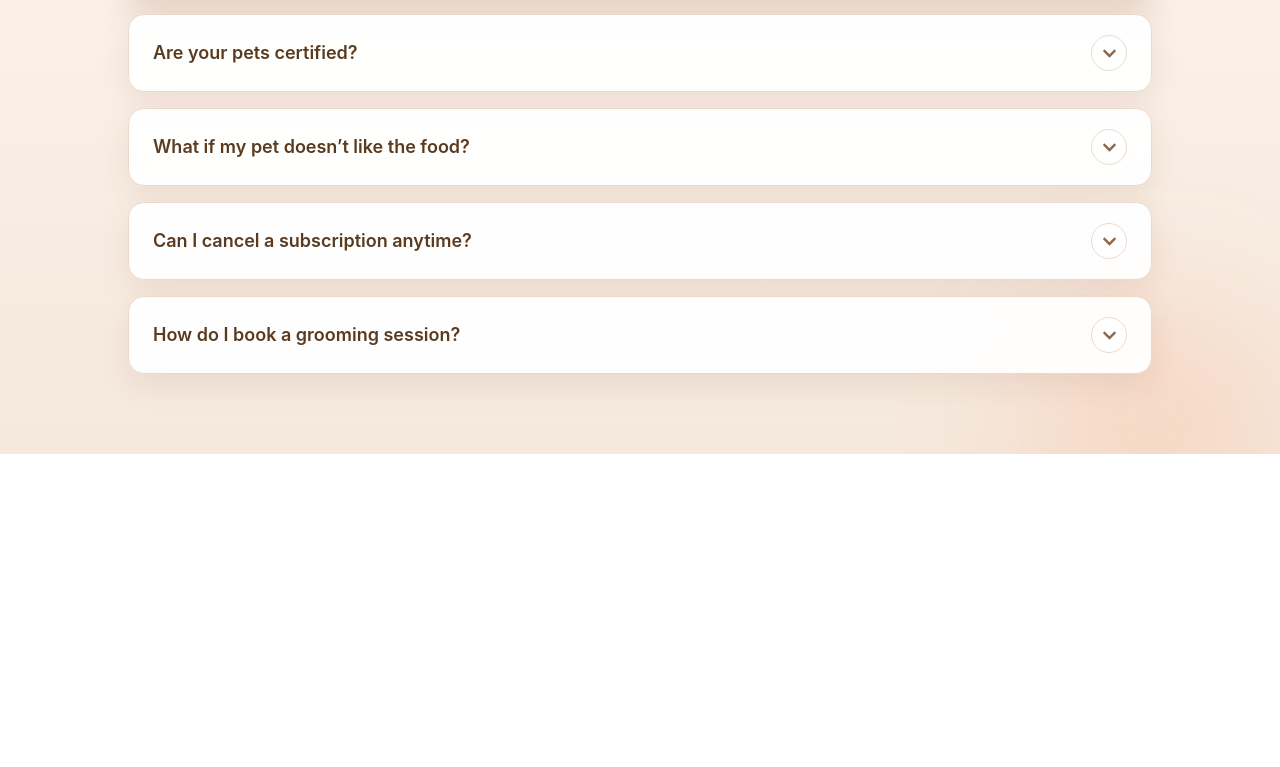
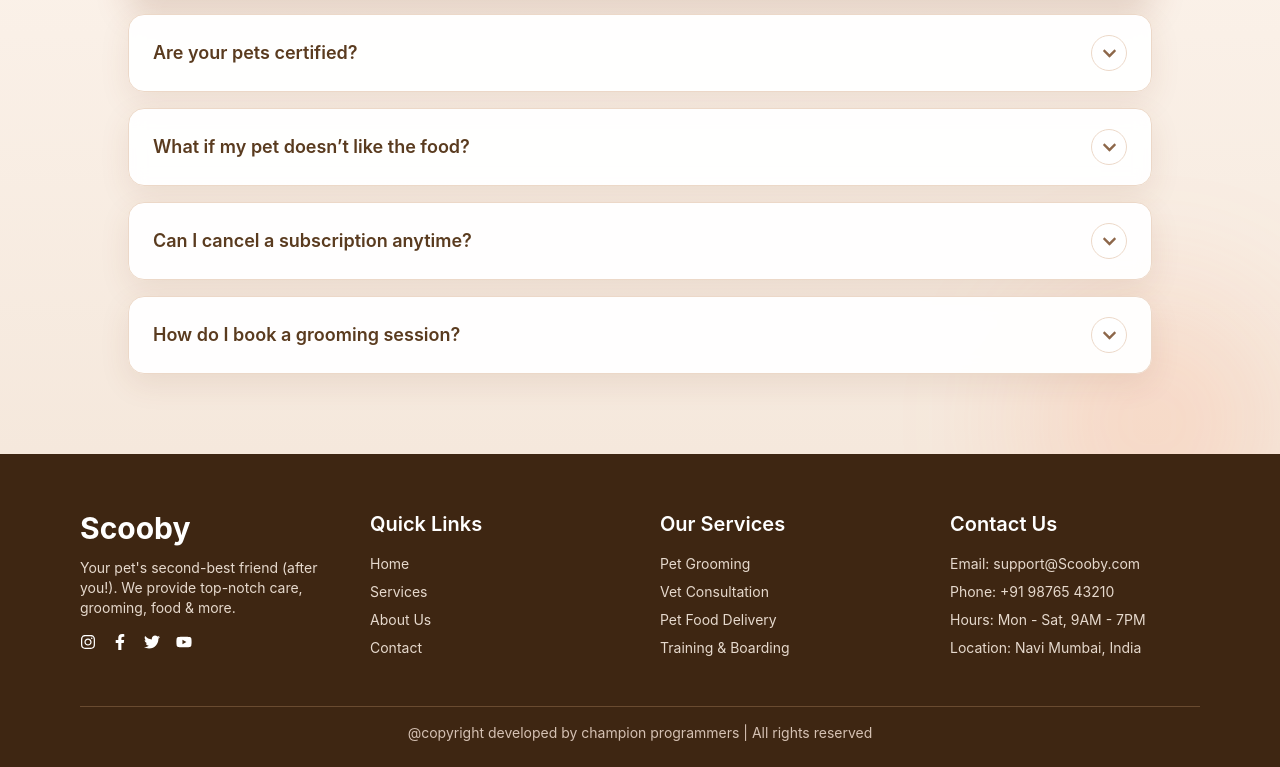
Before and after one commit to nethmalgeesaraux/Tail-Wag-My_pet_Site-, a React (Vite) app: page / in a window 1280 px wide. Shown: the part 4126-4893 px from the top of the page. Before the commit the page ends 4580 px from the top, so only its background shows below. Built offline with nearby package versions, Linux system fonts and the light colour scheme; a web font is replaced by a local one.

Commit message:
Footer and  loader create

```diff
--- a/src/App.jsx
+++ b/src/App.jsx
@@ -1,24 +1,39 @@
-import React from 'react'
-import Navbar from './components/Navbar'
-import Hero from './components/Hero'
-import Services from './components/Services'
-import WhyChooseUs from './components/WhyChooseUs'
-import AboutUs from './components/AboutUs'
-import Testimonials from './components/Testimonials'
-import FAQsAccordion from './components/FAQs'
+import React, { useEffect, useState } from "react";
+import Navbar from "./components/Navbar";
+import Hero from "./components/Hero";
+import Services from "./components/Services";
+import WhyChooseUs from "./components/WhyChooseUs";
+import AboutUs from "./components/AboutUs";
+import Testimonials from "./components/Testimonials";
+import FAQsAccordion from "./components/FAQs";
+import Footer from "./components/Footer";
+import Loader from "./components/Loader";
+const App = () => {
+  const [loading, setLoading] = useState(true);
 
-const App = () => {
+  useEffect(() => {
+    const timer = setTimeout(() => setLoading(false), 1500);
+    return () => clearTimeout(timer);
+  }, []);
+
   return (
     <>
-    <Navbar/>
-    <Hero/>
-    <Services/>
-    <WhyChooseUs/>
-    <AboutUs/>
-    <Testimonials/>
-    <FAQsAccordion/>
+      {loading ? (
+        <Loader />
+      ) : (
+        <>
+          <Navbar />
+          <Hero />
+          <Services />
+          <WhyChooseUs />
+          <AboutUs />
+          <Testimonials />
+          <FAQsAccordion />
+          <Footer />
+        </>
+      )}
     </>
-  )
-}
+  );
+};
 
-export default App
+export default App;
--- /dev/null
+++ b/src/components/Footer.jsx
@@ -0,0 +1,65 @@
+import React from "react";
+import { FaInstagram, FaFacebookF, FaTwitter, FaYoutube } from "react-icons/fa";
+
+const Footer = () => {
+  return (
+    <footer className="bg-[#3e2612] text-white pt-14 pb-6 px-6 md:px-20">
+      <div className="max-w-7xl mx-auto grid grid-cols-1 md:grid-cols-4 gap-10">
+
+        {/* Logo + tagline */}
+        <div>
+          <h2 className="text-3xl font-bold mb-3">Scooby</h2>
+          <p className="text-sm text-[#e6d9cd]">
+            Your pet's second-best friend (after you!). We provide top-notch care, grooming, food & more.
+          </p>
+          <div className="flex gap-4 mt-4">
+            <FaInstagram className="hover:text-[#f9b87e] cursor-pointer" />
+            <FaFacebookF className="hover:text-[#f9b87e] cursor-pointer" />
+            <FaTwitter className="hover:text-[#f9b87e] cursor-pointer" />
+            <FaYoutube className="hover:text-[#f9b87e] cursor-pointer" />
+          </div>
+        </div>
+
+        {/* Quick Links */}
+        <div>
+          <h3 className="text-xl font-semibold mb-4">Quick Links</h3>
+          <ul className="space-y-2 text-[#e6d9cd] text-sm">
+            <li><a href="/">Home</a></li>
+            <li><a href="/">Services</a></li>
+            <li><a href="/">About Us</a></li>
+            <li><a href="/">Contact</a></li>
+          </ul>
+        </div>
+
+        {/* Services */}
+        <div>
+          <h3 className="text-xl font-semibold mb-4">Our Services</h3>
+          <ul className="space-y-2 text-[#e6d9cd] text-sm">
+            <li>Pet Grooming</li>
+            <li>Vet Consultation</li>
+            <li>Pet Food Delivery</li>
+            <li>Training & Boarding</li>
+          </ul>
+        </div>
+
+        {/* Contact Info */}
+        <div>
+          <h3 className="text-xl font-semibold mb-4">Contact Us</h3>
+          <ul className="text-[#e6d9cd] text-sm space-y-2">
+            <li>Email: support@Scooby.com</li>
+            <li>Phone: +91 98765 43210</li>
+            <li>Hours: Mon - Sat, 9AM - 7PM</li>
+            <li>Location: Navi Mumbai, India</li>
+          </ul>
+        </div>
+      </div>
+
+      {/* Bottom Bar */}
+      <div className="border-t border-[#6a4b30] mt-12 pt-4 text-center text-[#d5c1b3] text-sm">
+         @copyright developed by champion programmers | All rights reserved
+      </div>
+    </footer>
+  );
+};
+
+export default Footer;
--- /dev/null
+++ b/src/components/Loader.jsx
@@ -0,0 +1,17 @@
+import React from "react";
+
+const Loader = () => {
+  return (
+    <div className="fixed top-0 left-0 w-full h-full bg-[#fff9f6] flex justify-center items-center z-50">
+      <div
+        className="w-16 h-16 border-[6px] border-t-transparent border-b-transparent rounded-full animate-spin"
+        style={{
+          borderLeft: "6px solid #8B4513",
+          borderRight: "6px solid #d1733d",
+        }}
+      ></div>
+    </div>
+  );
+};
+
+export default Loader;
```
